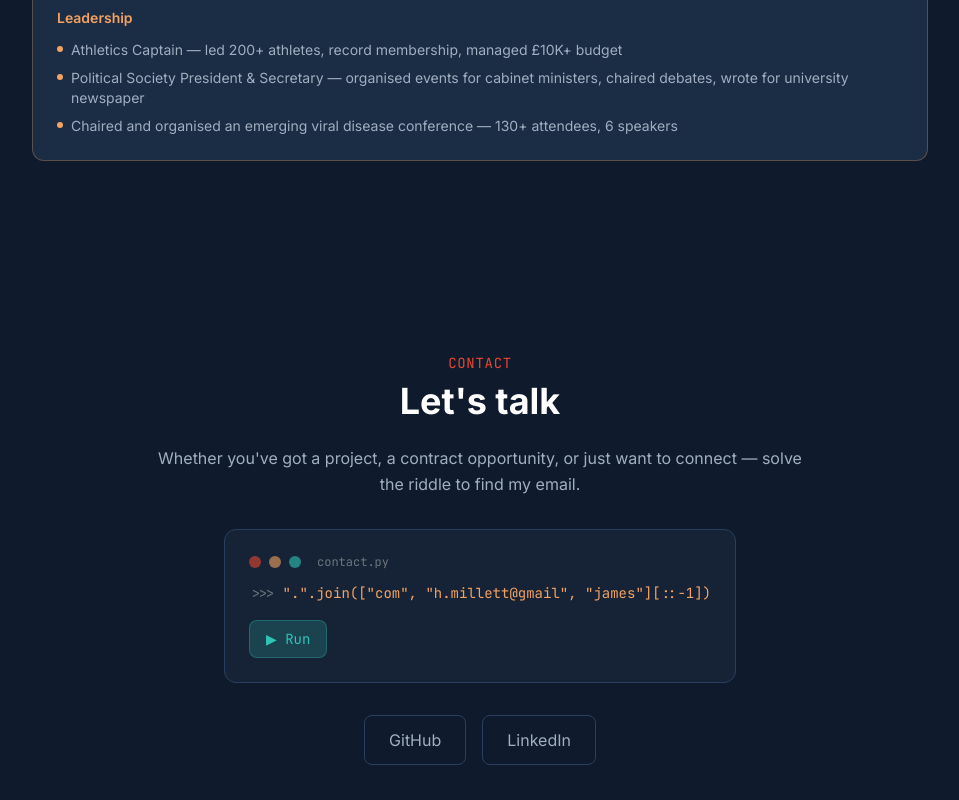
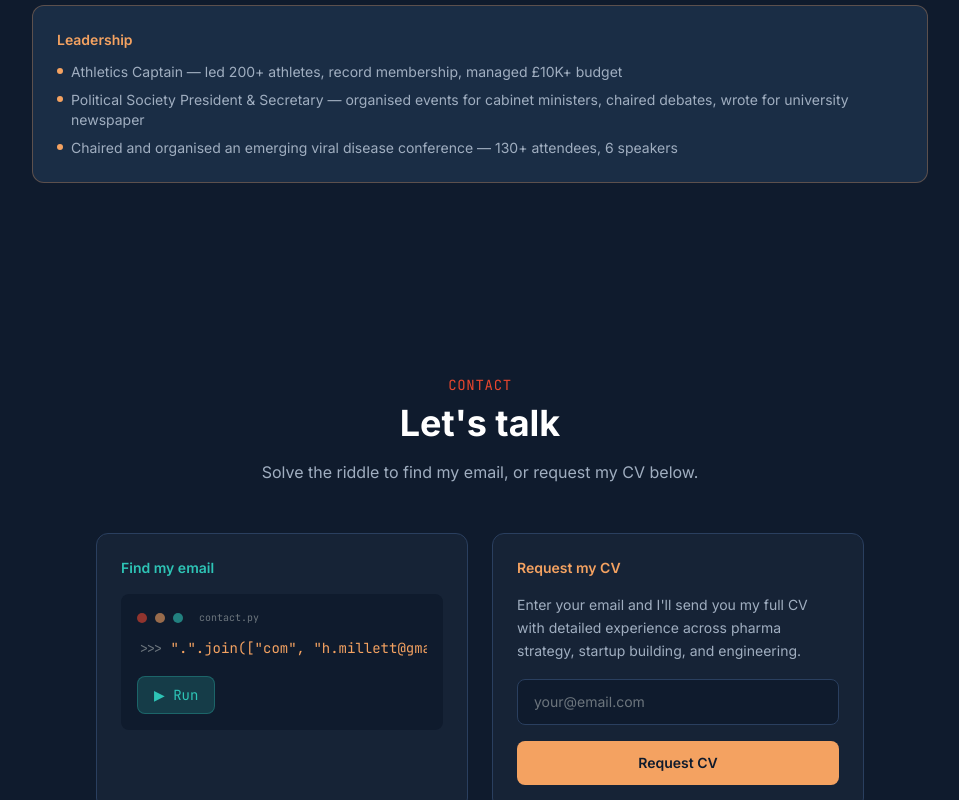
Before and after one commit to JamesMildog/jamesmillett.com, a React (Vite) app: page / in a window 1280 px wide. Shown: the part 5367-6167 px from the top of the page, without its empty margins (160-1119 px from the left). Built offline with nearby package versions, Linux system fonts and the light colour scheme.

Commit message:
Add CV request form, Python email riddle, social links with icons, Putnam confidential

```diff
--- a/src/App.tsx
+++ b/src/App.tsx
@@ -64,7 +64,7 @@ const EXPERIENCE = [
     period: '2023 — 2024',
     role: 'Associate Consultant II & I (19 months)',
     company: 'Putnam Associates',
-    description: 'Strategy consultant serving Fortune 500 biopharma, biotech, and PE/VC clients. Demand studies feeding revenue forecast models. Go/no-go assessments covering reimbursement, clinical trial design, competitive landscape, and market size. Regulatory, market access, and reimbursement plans. Brand strategy for blockbuster products. Sales force strategy for gene therapies. Regulatory and distribution planning for COVID-19 vaccines.',
+    description: 'Strategy consultant to Fortune 500 biopharma, biotech, and PE/VC clients across 10+ engagements. Built long-range revenue forecast models from primary demand studies. Delivered go/no-go investment assessments for early-stage pharmaceutical assets. Developed regulatory, market access, and reimbursement strategies for indication expansions. Informed brand strategy for major product launches. Created sales force strategies for advanced therapies. Produced regulatory and distribution frameworks for global vaccine rollouts.',
   },
   {
     period: '2023',
@@ -112,6 +112,8 @@ const EDUCATION = [
 function ContactSection() {
   const [revealed, setRevealed] = useState(false)
   const [answer, setAnswer] = useState('')
+  const [cvEmail, setCvEmail] = useState('')
+  const [cvSent, setCvSent] = useState(false)
   const correct = 'james.h.millett@gmail.com'
   const riddle = `".".join(["com", "h.millett@gmail", "james"][::-1])`
 
@@ -120,35 +122,48 @@ function ContactSection() {
     setRevealed(true)
   }
 
+  const handleCvRequest = (e: React.FormEvent) => {
+    e.preventDefault()
+    if (cvEmail) {
+      window.open(`mailto:${correct}?subject=${encodeURIComponent('CV Request from ' + cvEmail)}&body=${encodeURIComponent('Hi James,\n\nI\'d like to request your CV.\n\nThanks,\n' + cvEmail)}`)
+      setCvSent(true)
+    }
+  }
+
   return (
     <section id="contact" className="py-24 px-6">
-      <div className="max-w-2xl mx-auto text-center">
+      <div className="max-w-3xl mx-auto">
+        <div className="text-center mb-12">
           <h2 className="text-sm font-mono text-accent tracking-wider uppercase mb-2">Contact</h2>
-        <h3 className="text-3xl sm:text-4xl font-bold mb-6">Let's talk</h3>
-        <p className="text-text-light leading-relaxed mb-8">
-          Whether you've got a project, a contract opportunity, or just want to connect — solve the riddle to find my email.
+          <h3 className="text-3xl sm:text-4xl font-bold mb-4">Let's talk</h3>
+          <p className="text-text-light leading-relaxed">
+            Solve the riddle to find my email, or request my CV below.
           </p>
+        </div>
 
+        <div className="grid sm:grid-cols-2 gap-6">
           {/* Python riddle */}
-        <div className="bg-navy-light border border-border rounded-xl p-6 text-left mb-6 max-w-lg mx-auto">
+          <div className="bg-navy-light border border-border rounded-xl p-6 text-left">
+            <h4 className="text-sm font-semibold text-teal mb-4">Find my email</h4>
+            <div className="bg-navy rounded-lg p-4">
               <div className="flex items-center gap-2 mb-3">
-            <div className="w-3 h-3 rounded-full bg-accent/60" />
-            <div className="w-3 h-3 rounded-full bg-gold/60" />
-            <div className="w-3 h-3 rounded-full bg-teal/60" />
-            <span className="text-text-mid text-xs font-mono ml-2">contact.py</span>
+                <div className="w-2.5 h-2.5 rounded-full bg-accent/60" />
+                <div className="w-2.5 h-2.5 rounded-full bg-gold/60" />
+                <div className="w-2.5 h-2.5 rounded-full bg-teal/60" />
+                <span className="text-text-mid text-[10px] font-mono ml-2">contact.py</span>
               </div>
-          <pre className="font-mono text-sm leading-relaxed overflow-x-auto">
+              <pre className="font-mono text-xs sm:text-sm leading-relaxed overflow-x-auto">
                 <span className="text-text-mid">{'>>>'}</span>{' '}
                 <span className="text-gold">{riddle}</span>
               </pre>
               {revealed ? (
                 <div className="mt-3">
-              <pre className="font-mono text-sm">
+                  <pre className="font-mono text-xs sm:text-sm">
                     <span className="text-teal">'{answer}'</span>
                   </pre>
                   <a
                     href={`mailto:${correct}`}
-                className="inline-block mt-4 px-6 py-3 bg-accent text-white font-medium rounded-lg hover:bg-accent/90 transition-all hover:scale-105 text-sm"
+                    className="inline-block mt-4 px-5 py-2.5 bg-accent text-white font-medium rounded-lg hover:bg-accent/90 transition-all hover:scale-105 text-sm"
                   >
                     Send me an email
                   </a>
@@ -162,23 +177,73 @@ function ContactSection() {
                 </button>
               )}
             </div>
+          </div>
 
-        <div className="flex flex-wrap items-center justify-center gap-4 mt-8">
+          {/* CV Request */}
+          <div className="bg-navy-light border border-border rounded-xl p-6">
+            <h4 className="text-sm font-semibold text-gold mb-4">Request my CV</h4>
+            {cvSent ? (
+              <div className="flex flex-col items-center justify-center h-full py-8">
+                <div className="w-12 h-12 rounded-full bg-teal/20 flex items-center justify-center mb-4">
+                  <svg className="w-6 h-6 text-teal" fill="none" stroke="currentColor" viewBox="0 0 24 24">
+                    <path strokeLinecap="round" strokeLinejoin="round" strokeWidth={2} d="M5 13l4 4L19 7" />
+                  </svg>
+                </div>
+                <p className="text-white font-medium mb-1">Request opened</p>
+                <p className="text-text-light text-sm text-center">Complete the email in your mail client and I'll send my CV over.</p>
+              </div>
+            ) : (
+              <form onSubmit={handleCvRequest} className="space-y-4">
+                <p className="text-text-light text-sm leading-relaxed">
+                  Enter your email and I'll send you my full CV with detailed experience across pharma strategy, startup building, and engineering.
+                </p>
+                <input
+                  type="email"
+                  required
+                  placeholder="your@email.com"
+                  value={cvEmail}
+                  onChange={(e) => setCvEmail(e.target.value)}
+                  className="w-full px-4 py-3 bg-navy border border-border rounded-lg text-white placeholder-text-mid text-sm focus:outline-none focus:border-teal transition-colors"
+                />
+                <button
+                  type="submit"
+                  className="w-full px-6 py-3 bg-gold text-navy font-semibold rounded-lg hover:bg-gold/90 transition-all hover:scale-[1.02] text-sm cursor-pointer"
+                >
+                  Request CV
+                </button>
+              </form>
+            )}
+          </div>
+        </div>
+
+        {/* Social links */}
+        <div className="flex flex-wrap items-center justify-center gap-4 mt-10">
           <a
             href="https://github.com/JamesMildog"
             target="_blank"
             rel="noopener noreferrer"
-            className="px-6 py-3 border border-border text-text-light rounded-lg hover:border-text-light hover:text-white transition-all"
+            className="flex items-center gap-2 px-5 py-2.5 border border-border text-text-light rounded-lg hover:border-text-light hover:text-white transition-all text-sm"
           >
+            <svg className="w-4 h-4" fill="currentColor" viewBox="0 0 24 24"><path d="M12 0C5.37 0 0 5.37 0 12c0 5.31 3.435 9.795 8.205 11.385.6.105.825-.255.825-.57 0-.285-.015-1.23-.015-2.235-3.015.555-3.795-.735-4.035-1.41-.135-.345-.72-1.41-1.23-1.695-.42-.225-1.02-.78-.015-.795.945-.015 1.62.87 1.845 1.23 1.08 1.815 2.805 1.305 3.495.99.105-.78.42-1.305.765-1.605-2.67-.3-5.46-1.335-5.46-5.925 0-1.305.465-2.385 1.23-3.225-.12-.3-.54-1.53.12-3.18 0 0 1.005-.315 3.3 1.23.96-.27 1.98-.405 3-.405s2.04.135 3 .405c2.295-1.56 3.3-1.23 3.3-1.23.66 1.65.24 2.88.12 3.18.765.84 1.23 1.905 1.23 3.225 0 4.605-2.805 5.625-5.475 5.925.435.375.81 1.095.81 2.22 0 1.605-.015 2.895-.015 3.3 0 .315.225.69.825.57A12.02 12.02 0 0024 12c0-6.63-5.37-12-12-12z"/></svg>
             GitHub
           </a>
           <a
             href="https://www.linkedin.com/in/jhmillett/"
             target="_blank"
             rel="noopener noreferrer"
-            className="px-6 py-3 border border-border text-text-light rounded-lg hover:border-text-light hover:text-white transition-all"
+            className="flex items-center gap-2 px-5 py-2.5 border border-border text-text-light rounded-lg hover:border-text-light hover:text-white transition-all text-sm"
           >
+            <svg className="w-4 h-4" fill="currentColor" viewBox="0 0 24 24"><path d="M20.447 20.452h-3.554v-5.569c0-1.328-.027-3.037-1.852-3.037-1.853 0-2.136 1.445-2.136 2.939v5.667H9.351V9h3.414v1.561h.046c.477-.9 1.637-1.85 3.37-1.85 3.601 0 4.267 2.37 4.267 5.455v6.286zM5.337 7.433a2.062 2.062 0 01-2.063-2.065 2.064 2.064 0 112.063 2.065zm1.782 13.019H3.555V9h3.564v11.452zM22.225 0H1.771C.792 0 0 .774 0 1.729v20.542C0 23.227.792 24 1.771 24h20.451C23.2 24 24 23.227 24 22.271V1.729C24 .774 23.2 0 22.222 0h.003z"/></svg>
             LinkedIn
+          </a>
+          <a
+            href="/deck.pdf"
+            target="_blank"
+            rel="noopener noreferrer"
+            className="flex items-center gap-2 px-5 py-2.5 border border-border text-text-light rounded-lg hover:border-text-light hover:text-white transition-all text-sm"
+          >
+            <svg className="w-4 h-4" fill="none" stroke="currentColor" viewBox="0 0 24 24"><path strokeLinecap="round" strokeLinejoin="round" strokeWidth={2} d="M9 12h6m-6 4h6m2 5H7a2 2 0 01-2-2V5a2 2 0 012-2h5.586a1 1 0 01.707.293l5.414 5.414a1 1 0 01.293.707V19a2 2 0 01-2 2z" /></svg>
+            Pitch Deck
           </a>
         </div>
       </div>
```
Lines whose indentation alone changed are shown as unchanged.
